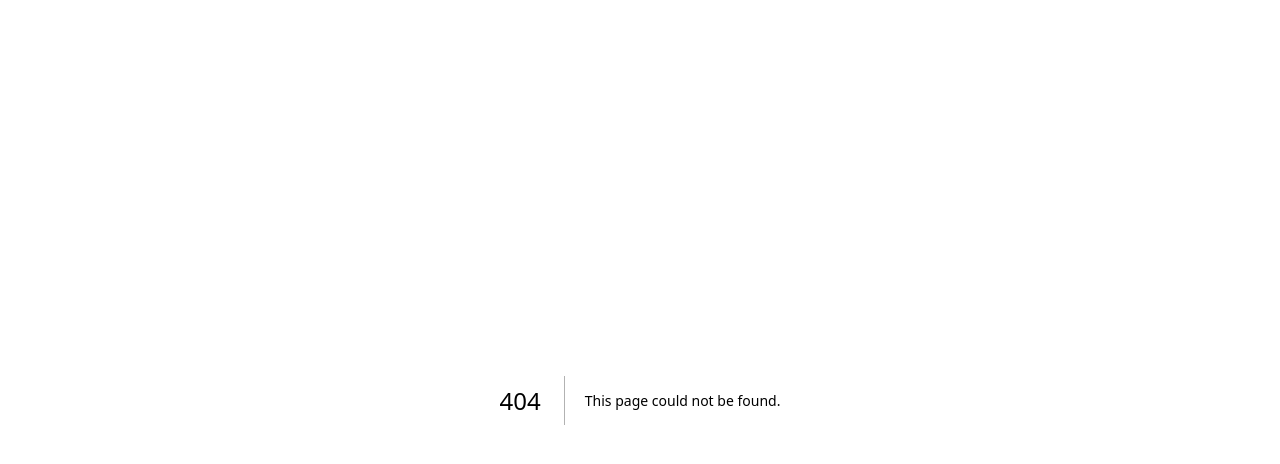
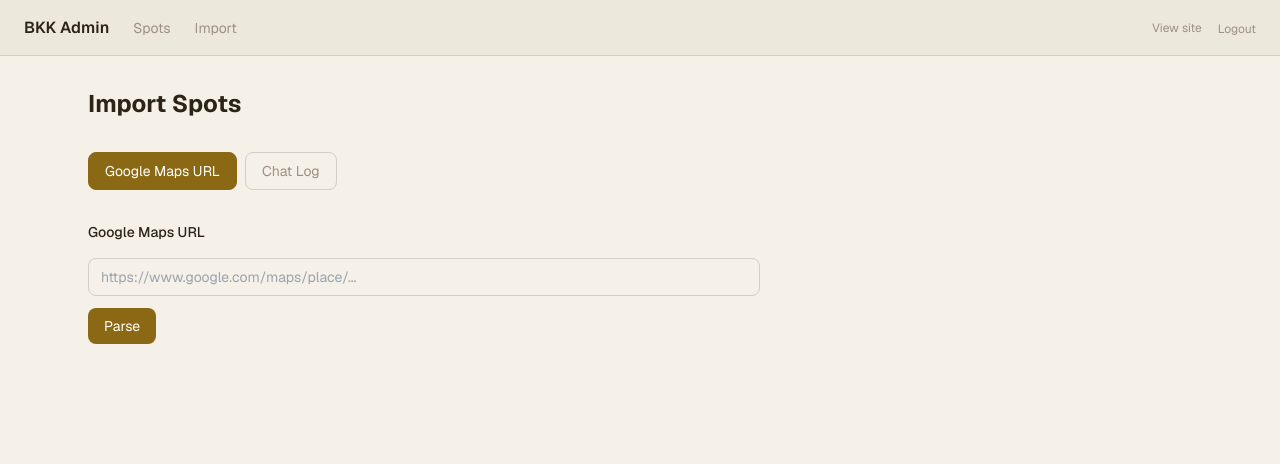
Before and after one commit to tomasvivaldi/bak-spots, a Next.js app: page /admin/import in a window 1280 px wide. Before the commit this address had no page. Shown: the top 464 px of the page. Built offline with nearby package versions, Linux system fonts and the light colour scheme.

Commit message:
feat: chat log extraction and AI import admin UI
Co-Authored-By: Claude Sonnet 4.6 <noreply@anthropic.com>

```diff
--- /dev/null
+++ b/app/admin/import/page.tsx
@@ -0,0 +1,172 @@
+'use client'
+import { useActionState } from 'react'
+import { useFormStatus } from 'react-dom'
+import { useState } from 'react'
+import { importFromMapsUrl, saveImportedSpot, importFromChatLog, saveChatImportedSpots } from '@/actions/import'
+import type { ParsedMapsSpot, ExtractedChatSpot, SpotCategory } from '@/types/spot'
+
+function SubmitButton({ label }: { label: string }) {
+  const { pending } = useFormStatus()
+  return (
+    <button type="submit" disabled={pending}
+      className="px-4 py-2 bg-accent text-white text-sm rounded-lg hover:bg-accent/90 disabled:opacity-50 transition-colors">
+      {pending ? 'Processing...' : label}
+    </button>
+  )
+}
+
+const inputCls = 'w-full px-3 py-2 bg-background border border-border rounded-lg text-sm text-foreground focus:outline-none focus:border-accent transition-colors'
+const labelCls = 'block text-sm font-medium text-foreground mb-1'
+
+function MapsImportSection() {
+  const [parseState, parseAction] = useActionState(importFromMapsUrl, null)
+  const [saveState, saveAction] = useActionState(saveImportedSpot, null)
+  const result = parseState?.result
+
+  if (saveState === null && result) {
+    return <p className="text-green-600 text-sm mt-4">Spot saved!</p>
+  }
+
+  return (
+    <div className="space-y-6">
+      <form action={parseAction} className="space-y-3">
+        <label className={labelCls}>Google Maps URL</label>
+        <input name="maps_url" type="url" required placeholder="https://www.google.com/maps/place/..." className={inputCls} />
+        {parseState?.error && <p className="text-red-500 text-sm">{parseState.error}</p>}
+        <SubmitButton label="Parse" />
+      </form>
+
+      {result && (
+        <form action={saveAction} className="space-y-3 border-t border-border pt-6">
+          <p className="text-sm font-medium text-foreground mb-4">Review and confirm:</p>
+          <input type="hidden" name="source" value="maps_import" />
+          <input type="hidden" name="google_maps_url" value={result.google_maps_url} />
+
+          <div><label className={labelCls}>Name</label>
+            <input name="name" defaultValue={result.name} required className={inputCls} /></div>
+
+          <div className="grid grid-cols-2 gap-3">
+            <div><label className={labelCls}>Category</label>
+              <select name="category" defaultValue={result.category} className={inputCls}>
+                {(['date', 'nightlife', 'day', 'meet'] as SpotCategory[]).map((c) => (
+                  <option key={c} value={c}>{c}</option>
+                ))}
+              </select>
+            </div>
+            <div><label className={labelCls}>Subcategory</label>
+              <input name="subcategory" defaultValue={result.subcategory ?? ''} className={inputCls} /></div>
+          </div>
+
+          <div className="grid grid-cols-2 gap-3">
+            <div><label className={labelCls}>Area</label>
+              <input name="area" defaultValue={result.area ?? ''} className={inputCls} /></div>
+            <div><label className={labelCls}>Price (1-4)</label>
+              <input name="price_range" type="number" min="1" max="4" defaultValue={result.price_range ?? ''} className={inputCls} /></div>
+          </div>
+
+          <div><label className={labelCls}>Description</label>
+            <textarea name="description" rows={2} defaultValue={result.description} className={inputCls} /></div>
+
+          <div><label className={labelCls}>Vibe (comma-separated)</label>
+            <input name="vibe" defaultValue={result.vibe.join(', ')} className={inputCls} /></div>
+
+          {saveState?.error && <p className="text-red-500 text-sm">{saveState.error}</p>}
+          <SubmitButton label="Save Spot" />
+        </form>
+      )}
+    </div>
+  )
+}
+
+function ChatImportSection() {
+  const [parseState, parseAction] = useActionState(importFromChatLog, null)
+  const [saveState, saveAction] = useActionState(saveChatImportedSpots, null)
+  const [selected, setSelected] = useState<Set<number>>(new Set())
+  const results = parseState?.results ?? []
+
+  if (saveState === null && results.length > 0) {
+    return <p className="text-green-600 text-sm mt-4">Spots saved!</p>
+  }
+
+  function toggleAll() {
+    if (selected.size === results.length) setSelected(new Set())
+    else setSelected(new Set(results.map((_, i) => i)))
+  }
+
+  const selectedSpots = results.filter((_, i) => selected.has(i))
+
+  return (
+    <div className="space-y-6">
+      <form action={parseAction} className="space-y-3">
+        <label className={labelCls}>Paste conversation text</label>
+        <textarea name="chat_text" required rows={8} placeholder="Paste your WhatsApp, Line, or iMessage conversation here..." className={inputCls} />
+        {parseState?.error && <p className="text-red-500 text-sm">{parseState.error}</p>}
+        <SubmitButton label="Extract Spots" />
+      </form>
+
+      {results.length > 0 && (
+        <div className="border-t border-border pt-6 space-y-4">
+          <div className="flex items-center justify-between">
+            <p className="text-sm font-medium text-foreground">{results.length} spots found</p>
+            <button onClick={toggleAll} type="button" className="text-xs text-accent hover:underline">
+              {selected.size === results.length ? 'Deselect all' : 'Select all'}
+            </button>
+          </div>
+
+          {results.map((spot, i) => (
+            <label key={i} className="flex items-start gap-3 cursor-pointer group">
+              <input
+                type="checkbox"
+                checked={selected.has(i)}
+                onChange={() => {
+                  const next = new Set(selected)
+                  next.has(i) ? next.delete(i) : next.add(i)
+                  setSelected(next)
+                }}
+                className="mt-1"
+              />
+              <div className="bg-surface border border-border rounded-xl p-3 flex-1 group-hover:border-accent transition-colors">
+                <p className="font-medium text-foreground text-sm">{spot.name}</p>
+                <p className="text-xs text-muted mt-0.5">
+                  {spot.category} · {spot.area ?? 'area unknown'}
+                </p>
+                {spot.why && <p className="text-xs text-muted mt-1 italic">"{spot.why}"</p>}
+              </div>
+            </label>
+          ))}
+
+          {selectedSpots.length > 0 && (
+            <form action={saveAction}>
+              <input type="hidden" name="spots" value={JSON.stringify(selectedSpots)} />
+              {saveState?.error && <p className="text-red-500 text-sm mb-2">{saveState.error}</p>}
+              <SubmitButton label={`Save ${selectedSpots.length} spot${selectedSpots.length > 1 ? 's' : ''}`} />
+            </form>
+          )}
+        </div>
+      )}
+    </div>
+  )
+}
+
+export default function ImportPage() {
+  const [mode, setMode] = useState<'maps' | 'chat'>('maps')
+
+  return (
+    <div className="max-w-2xl">
+      <h1 className="text-2xl font-bold text-foreground mb-8">Import Spots</h1>
+
+      <div className="flex gap-2 mb-8">
+        {(['maps', 'chat'] as const).map((m) => (
+          <button key={m} onClick={() => setMode(m)}
+            className={`px-4 py-2 text-sm rounded-lg border transition-colors ${
+              mode === m ? 'bg-accent text-white border-accent' : 'border-border text-muted hover:border-accent'
+            }`}>
+            {m === 'maps' ? 'Google Maps URL' : 'Chat Log'}
+          </button>
+        ))}
+      </div>
+
+      {mode === 'maps' ? <MapsImportSection /> : <ChatImportSection />}
+    </div>
+  )
+}
```
Also changed, not shown: 1 other file (tests, documents, lock files or other folders).
